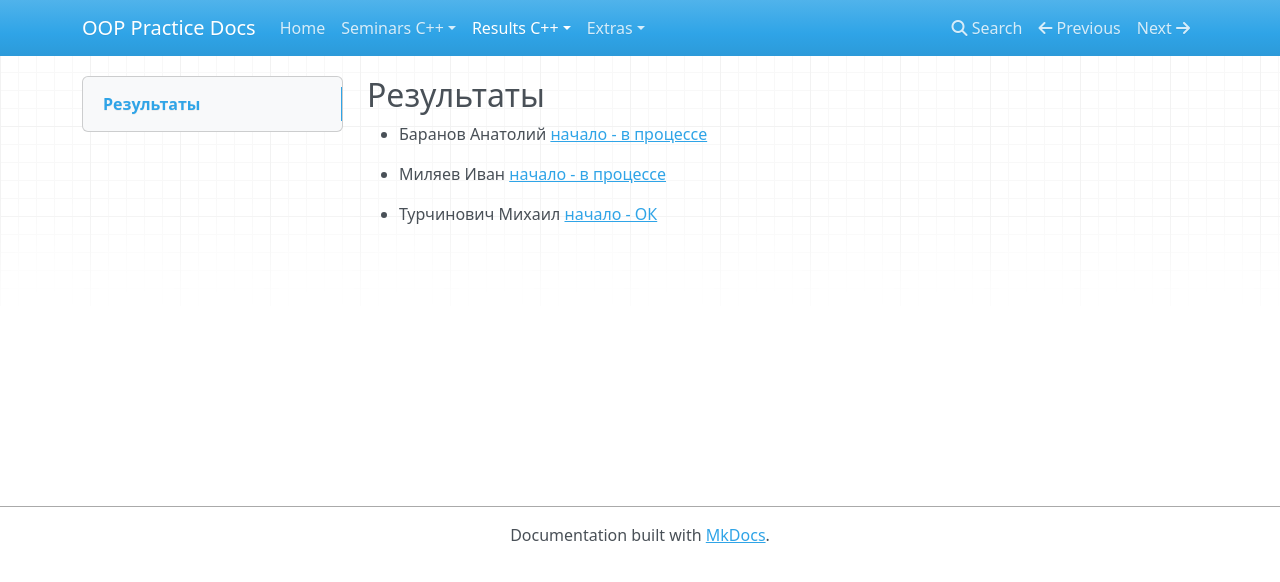
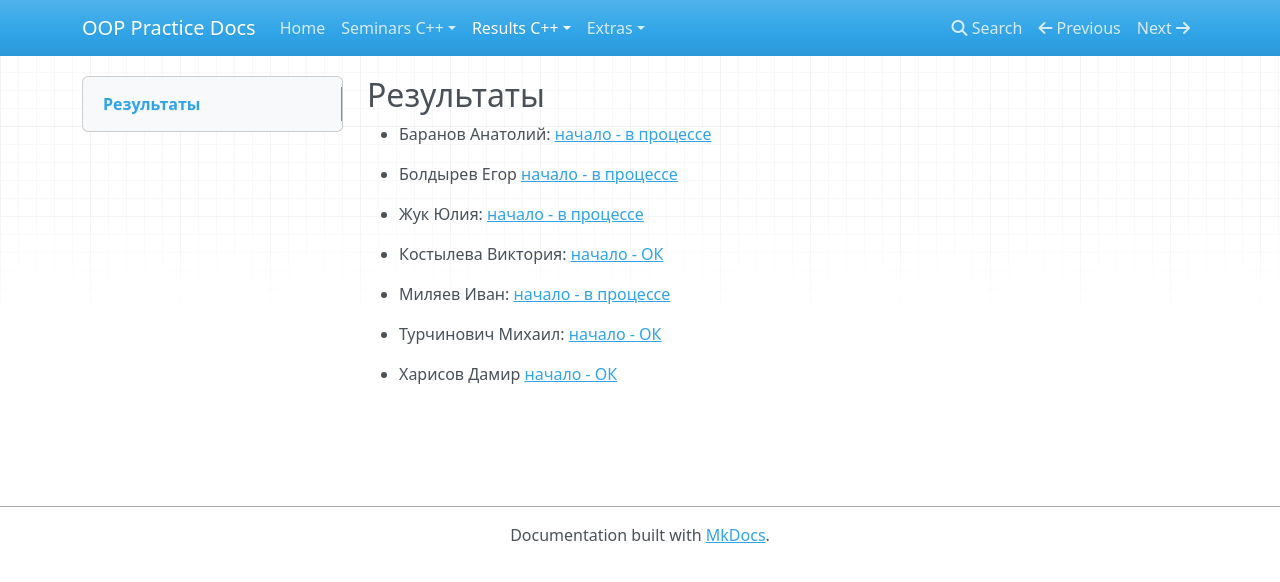
Before and after one commit to avoronkov/oop, an MkDocs documentation site: the page built from docs/2016.cpp/results.md, in a window 1280 px wide. Shown: the top 582 px of the page. Built offline with MkDocs 1.6.1, drawn with Linux system fonts in a browser that asks for light colours; nearby versions of some CDN libraries; old or Windows-style settings are respelled for this version of MkDocs.

Commit message:
results after seminar 4

```diff
--- a/docs/2016.cpp/results.md
+++ b/docs/2016.cpp/results.md
@@ -1,7 +1,15 @@
 ## Результаты
 
-- Баранов Анатолий [начало - в процессе](/2016.cpp/task0/baranov/)
+- Баранов Анатолий: [начало - в процессе](/2016.cpp/task0/baranov/)
 
-- Миляев Иван [начало - в процессе](/2016.cpp/task0/milyaev/)
+- Болдырев Егор [начало - в процессе](/2016.cpp/task0/boldyrev/)
 
-- Турчинович Михаил [начало - ОК](/2016.cpp/task0/turchinovich/)
+- Жук Юлия: [начало - в процессе](/2016.cpp/task0/zhuk/)
+
+- Костылева Виктория: [начало - ОК](/2016.cpp/task0/kostyleva/)
+
+- Миляев Иван: [начало - в процессе](/2016.cpp/task0/milyaev/)
+
+- Турчинович Михаил: [начало - ОК](/2016.cpp/task0/turchinovich/)
+
+- Харисов Дамир [начало - ОК](/2016.cpp/task0/kharisov/)
--- a/mkdocs.yml
+++ b/mkdocs.yml
@@ -16,8 +16,12 @@ pages:
         - 'Results': 2016.cpp/results.md
         - 'Task 0':
             - 'Baranov': 2016.cpp/task0/baranov.md
+            - 'Boldyrev': 2016.cpp/task0/boldyrev.md
+            - 'Kharisov': 2016.cpp/task0/kharisov.md
+            - 'Kostyleva': 2016.cpp/task0/kostyleva.md
             - 'Milyaev': 2016.cpp/task0/milyaev.md
             - 'Turchinovich': 2016.cpp/task0/turchinovich.md
+            - 'Zhuk': 2016.cpp/task0/zhuk.md
     - Extras:
         - 'Acceptance': bitbucket.md
         - 'Using namespaces': using-namespaces.md
```
Also changed, not shown: docs/2016.cpp/task0/boldyrev.md (added, +5 -0 lines), docs/2016.cpp/task0/kharisov.md (added, +5 -0 lines), docs/2016.cpp/task0/kostyleva.md (added, +9 -0 lines), docs/2016.cpp/task0/zhuk.md (added, +5 -0 lines).
